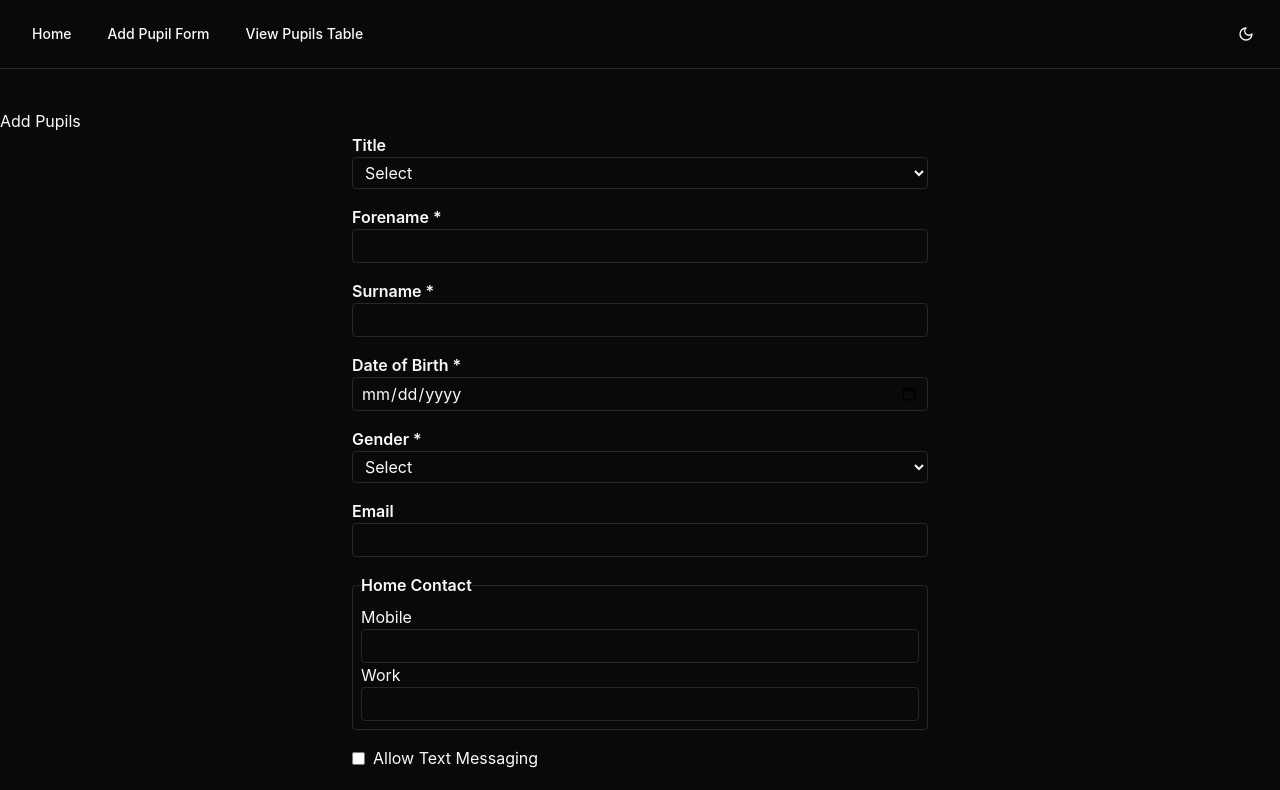
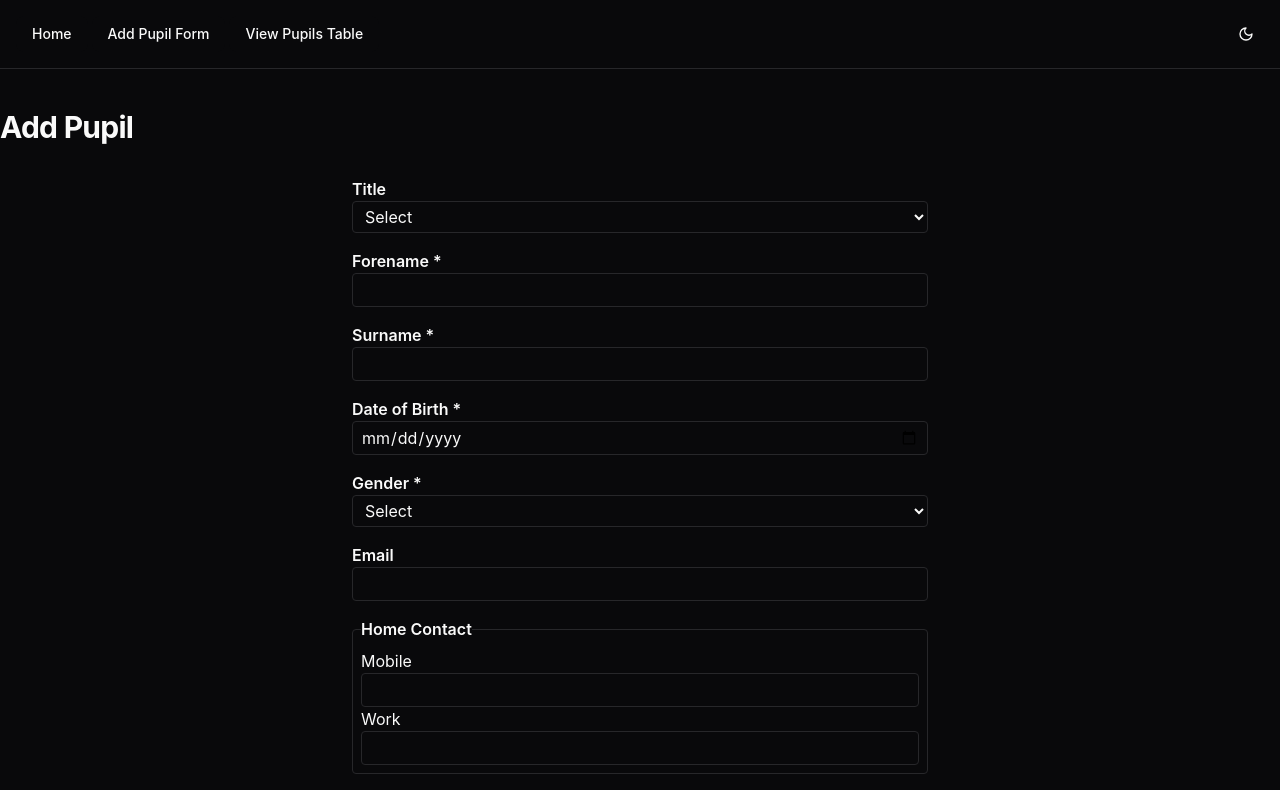
Before and after one commit to JohnRTitor-Work/Driving-School, a React (Vite) app in the folder frontend/: page /add-pupil in a window 1280 px wide. Shown: the top 790 px of the page. Built offline with nearby package versions, Linux system fonts and the light colour scheme; no server answers.

Commit message:
introduce a styled PageHeader

```diff
--- /dev/null
+++ b/frontend/src/components/page-header.tsx
@@ -0,0 +1,16 @@
+export function PageHeader({
+  title,
+  description,
+}: {
+  title: string;
+  description?: string;
+}) {
+  return (
+    <div className="mb-8">
+      <h1 className="text-3xl font-bold tracking-tight">{title}</h1>
+      {description && (
+        <p className="mt-2 text-muted-foreground">{description}</p>
+      )}
+    </div>
+  );
+}
--- a/frontend/src/routes/add-pupil.tsx
+++ b/frontend/src/routes/add-pupil.tsx
@@ -1,4 +1,5 @@
 import { AddPupilForm } from "@/components/Forms/AddPupilForm";
+import { PageHeader } from "@/components/page-header";
 import { createFileRoute } from "@tanstack/react-router";
 
 export const Route = createFileRoute("/add-pupil")({
@@ -8,7 +9,7 @@ export const Route = createFileRoute("/add-pupil")({
 function RouteComponent() {
   return (
     <div className="container mx-auto py-10">
-      <h1>Add Pupils</h1>
+      <PageHeader title="Add Pupil" />
       <AddPupilForm />
     </div>
   );
--- a/frontend/src/routes/pupils/$id/edit.tsx
+++ b/frontend/src/routes/pupils/$id/edit.tsx
@@ -1,6 +1,7 @@
 import { getPupilById } from "@/api/pupil/pupil.api";
 import type { PupilInfo } from "@/api/pupil/pupil.api.schema";
 import { EditPupilForm } from "@/components/Forms/AddPupilForm";
+import { PageHeader } from "@/components/page-header";
 import { createFileRoute } from "@tanstack/react-router";
 
 export const Route = createFileRoute("/pupils/$id/edit")({
@@ -20,7 +21,10 @@ function RouteComponent() {
 
   return (
     <div className="container mx-auto py-10">
-      <h2>Edit Pupil: </h2>
+      <PageHeader
+        title="Edit Pupil"
+        description={`Edit details of ${details._id} here.`}
+      />
       <EditPupilForm initialData={details} />
     </div>
   );
```
